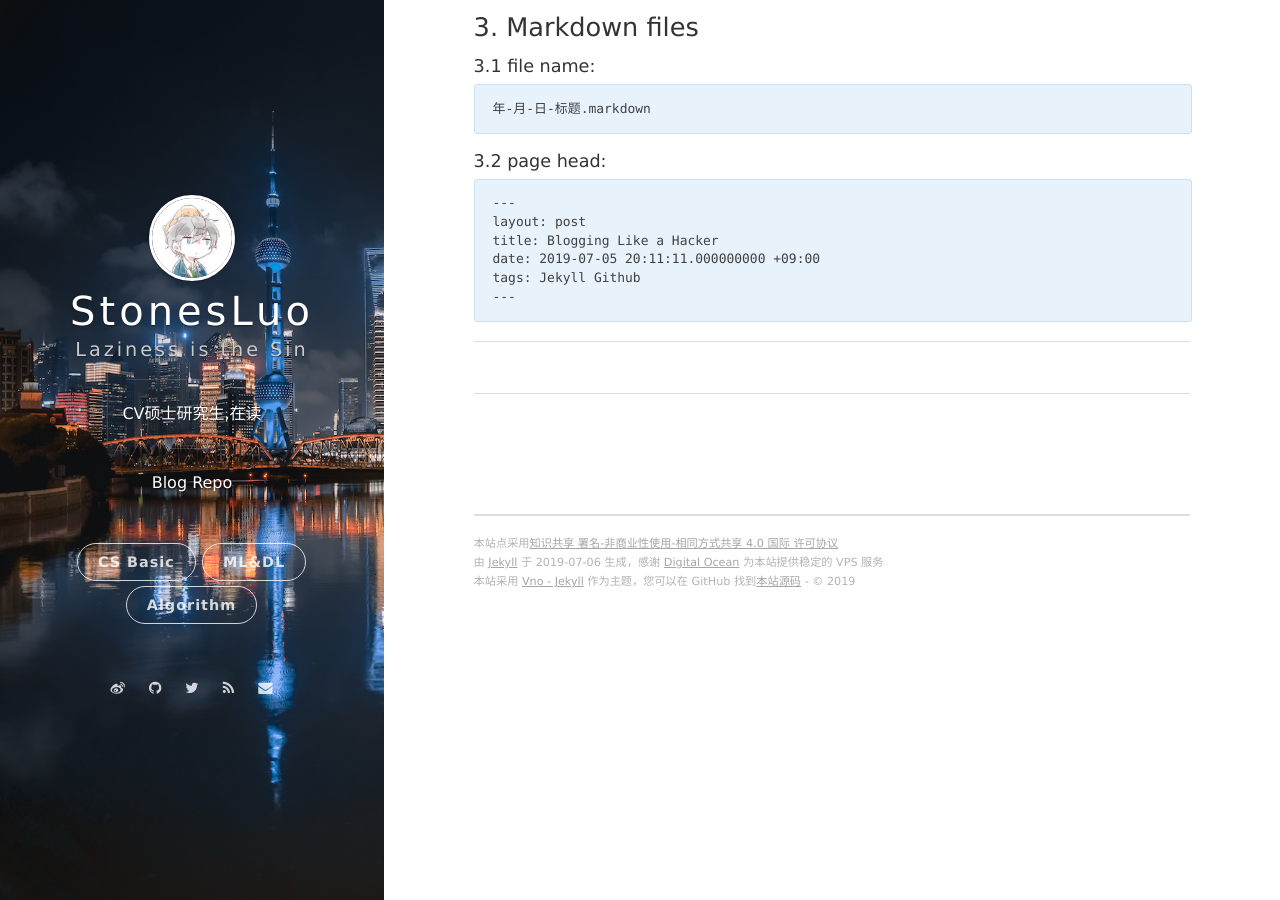
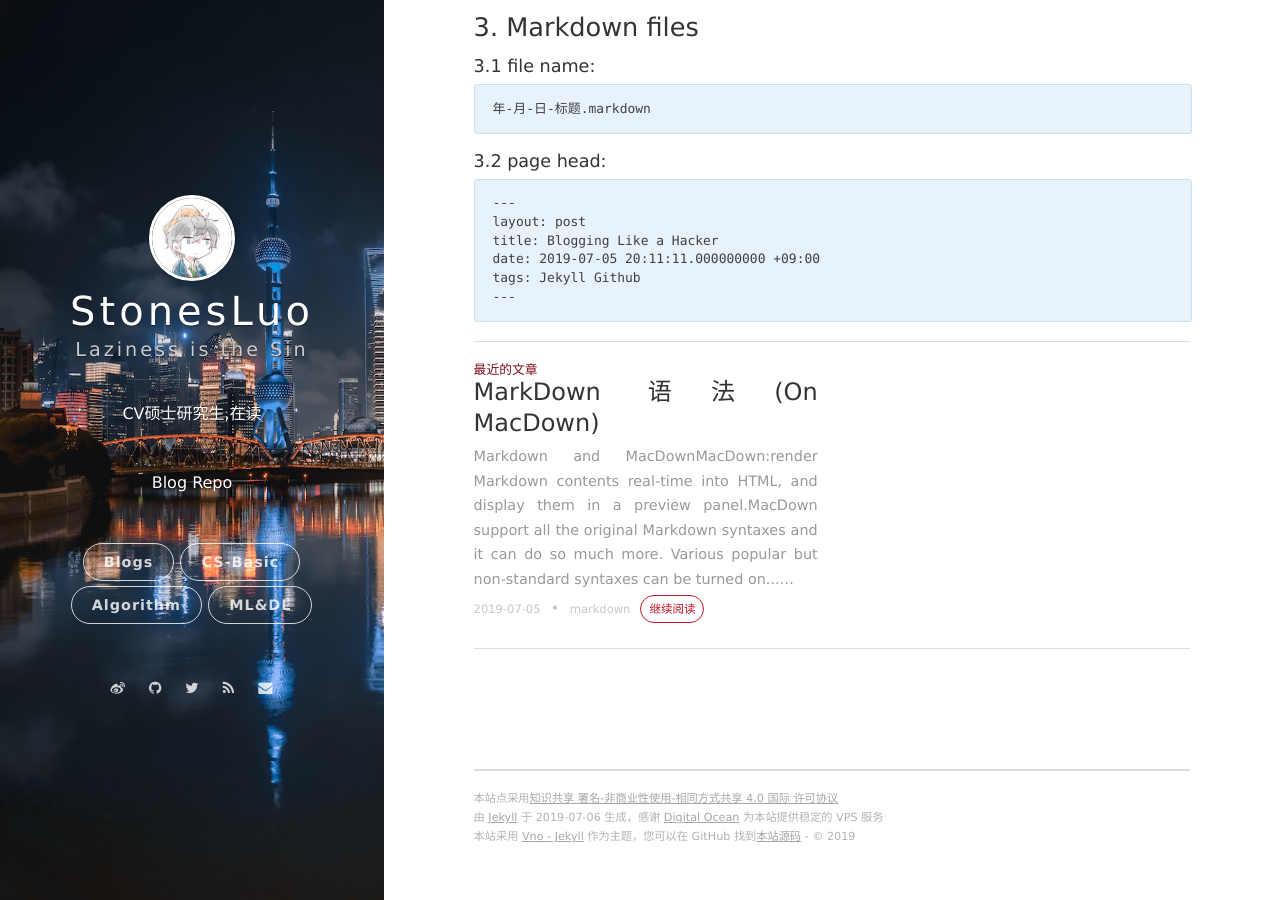
Before and after one commit to StonesLuo/algor, a Jekyll site: the page built from _posts/2019-07-05-blogs-building.md, in a window 1280 px wide and 900 px high, scrolled down 836 px. Built offline with Jekyll 4.4.1, drawn with Linux system fonts in a browser that asks for light colours; nearby versions of some CDN libraries; part of the change alters nothing that is shown.

Commit message:
unified repo

`````diff
--- a/_config.yml
+++ b/_config.yml
@@ -17,13 +17,14 @@ highlighter: rouge
 
 # The blog button should not be removed.
 blog_button:
-    title: CS Basic
-    description: Visit CS Basic blogs
+    title: Blogs
+    description: Visit blogs
 
 # Navigation buttons in the front page.
 nav:
+    - {title: CS-Basic, description: Blogs on ML&DL, url: 'https://stonesluo.github.io/cs-basic/#blog'}
+    - {title: Algorithm, description: Blogs on Algorithm, url: 'https://stonesluo.github.io/algor/#blog'}
     - {title: ML&DL, description: Blogs on ML&DL, url: 'https://stonesluo.github.io/ml-dl/#blog'}
-    - {title: Algorithm, description: Blogs on Algorithm, url: 'https://stonesluo.github.io/algor/#blog'}
 
 # Pagination
 plugins: [jekyll-paginate]
--- /dev/null
+++ b/_posts/2019-07-05-markdown-rules.md
@@ -0,0 +1,349 @@
+---
+layout: post
+title: MarkDown 语法(On MacDown)
+
+date: 2019-07-05 21:11:11.000000000 +09:00
+tags: markdown
+---
+
+![MacDown logo](http://macdown.uranusjr.com/static/images/logo-160.png)
+## Markdown and MacDown
+
+**MacDown**:render Markdown contents real-time into HTML, and display them in a preview panel.
+
+![MacDown Screenshot](http://d.pr/i/10UGP+)
+
+MacDown support all the original Markdown syntaxes and it can do so much more. Various popular but non-standard syntaxes can be turned on/off from the [**Markdown** preference pane](#markdown-pane).
+
+People can specify extra HTML rendering options through the [**Rendering** preference pane](#rendering-pane).
+
+People  can customize the editor window to you liking in the [**Editor** preferences pane](#editor-pane):
+
+You can configure various application (that's me!) behaviors in the [**General** preference pane](#general-pane).
+
+## The Basics
+To learn about fance things, skip to the [**Markdown** preference pane](#markdown-pane).
+### Line Breaks
+To force a line break, **put two spaces and a
+ newline (return) at the end of the line**.
+
+* This two-line bullet
+won't break
+
+* This two-line bullet will break
+
+Here is the code:
+
+```
+* This two-line bullet
+won't break
+
+* This two-line bullet
+will break
+```
+
+### Strong and Emphasize
+
+**Strong**: `**Strong**` or `__Strong__` (Command-B)
+*Emphasize*: `*Emphasize*` or `_Emphasize_`[^emphasize] (Command-I)
+
+### Headers (like this one!)
+
+	Header 1
+	========
+
+	Header 2
+	--------
+
+or
+
+	# Header 1
+	## Header 2
+	### Header 3
+	#### Header 4
+	##### Header 5
+	###### Header 6
+
+
+
+### Links and Email
+#### Inline
+1.Just put angle brackets around an email and it becomes clickable: <uranusjr@gmail.com>
+`<uranusjr@gmail.com>`
+
+2.Same thing with urls: <http://macdown.uranusjr.com>
+` <http://macdown.uranusjr.com>`
+
+3.Perhaps you want to some link text like this: [Macdown Website](http://macdown.uranusjr.com "Title")
+`[Macdown Website](http://macdown.uranusjr.com "Title")` (The title is optional)
+
+
+#### Reference style
+Sometimes it looks too messy to include big long urls inline, or you want to keep all your urls together.
+
+Make [a link][arbitrary_id] `[a link][arbitrary_id]` then on it's own line anywhere else in the file:
+`[arbitrary_id]: http://macdown.uranusjr.com "Title"`
+
+If the link text itself would make a good id, you can link [like this][] `[like this][]`, then on it's own line anywhere else in the file:
+`[like this]: http://macdown.uranusjr.com`
+
+[arbitrary_id]: http://macdown.uranusjr.com "Title"
+[like this]: http://macdown.uranusjr.com
+
+
+### Images
+#### Inline
+`![Alt Image Text](path/or/url/to.jpg "Optional Title")`
+#### Reference style
+`![Alt Image Text][image-id]`
+on it's own line elsewhere:
+`[image-id]: path/or/url/to.jpg "Optional Title"`
+
+
+### Lists
+
+* Lists must be preceded by a blank line (or block element)
+* Unordered lists start each item with a `*`
+- `-` works too
+	* Indent a level to make a nested list
+		1. Ordered lists are supported.
+		2. Start each item (number-period-space) like `1. `
+		42. It doesn't matter what number you use, MacDown will render them sequentially
+		1. So you might want to start each line with `1.` and let me sort it out
+
+Here is the code:
+
+```
+* Lists must be preceded by a blank line (or block element)
+* Unordered lists start each item with a `*`
+- `-` works too
+	* Indent a level to make a nested list
+		1. Ordered lists are supported.
+		2. Start each item (number-period-space) like `1. `
+		42. It doesn't matter what number you use, I will render them sequentially
+		1. So you might want to start each line with `1.` and let me sort it out
+```
+
+
+
+### Block Quote
+
+> Angle brackets `>` are used for block quotes.
+Technically not every line needs to start with a `>` as long as
+there are no empty lines between paragraphs.
+> Looks kinda ugly though.
+> > Block quotes can be nested.
+> > > Multiple Levels
+>
+> Most markdown syntaxes work inside block quotes.
+>
+> * Lists
+> * [Links][arbitrary_id]
+> * Etc.
+
+Here is the code:
+
+```
+> Angle brackets `>` are used for block quotes.
+Technically not every line needs to start with a `>` as long as
+there are no empty lines between paragraphs.
+> Looks kinda ugly though.
+> > Block quotes can be nested.
+> > > Multiple Levels
+>
+> Most markdown syntaxes work inside block quotes.
+>
+> * Lists
+> * [Links][arbitrary_id]
+> * Etc.
+```
+
+
+### Inline Code
+`Inline code` is indicated by surrounding it with backticks:
+`` `Inline code` ``
+
+If your ``code has `backticks` `` that need to be displayed, you can use double backticks:
+```` ``Code with `backticks` `` ````  (mind the spaces preceding the final set of backticks)
+
+
+### Block Code
+If you indent at least four spaces or one tab, I'll display a code block.
+
+	print('This is a code block')
+	print('The block must be preceded by a blank line')
+	print('Then indent at least 4 spaces or 1 tab')
+	print('Nesting does nothing. Your code is displayed Literally')
+
+I also know how to do something called [Fenced Code Blocks](#fenced-code-block) which I will tell you about later.
+
+### Horizontal Rules
+If you type three asterisks `***` or three dashes `---` on a line, I'll display a horizontal rule:
+
+***
+
+
+## <a name="markdown-pane"></a>The Markdown Preference Pane
+This is where I keep all preferences related to how I parse markdown into html.
+![Markdown preferences pane](http://d.pr/i/RQEi+)
+
+### Document Formatting
+The ***Smartypants*** extension automatically transforms straight quotes (`"` and `'`) in your text into typographer’s quotes (`“`, `”`, `‘`, and `’`) according to the context. Very useful if you’re a typography freak like I am. Quote and Smartypants are syntactically incompatible. If both are enabled, Quote takes precedence.
+
+
+### Block Formatting
+
+#### Table
+
+This is a table:
+
+First Header  | Second Header
+------------- | -------------
+Content Cell  | Content Cell
+Content Cell  | Content Cell
+
+You can align cell contents with syntax like this:
+
+| Left Aligned  | Center Aligned  | Right Aligned |
+|:------------- |:---------------:| -------------:|
+| col 3 is      | some wordy text |         $1600 |
+| col 2 is      | centered        |           $12 |
+| zebra stripes | are neat        |            $1 |
+
+The left- and right-most pipes (`|`) are only aesthetic, and can be omitted. The spaces don’t matter, either. Alignment depends solely on `:` marks.
+
+#### <a name="fenced-code-block">Fenced Code Block</a>
+
+This is a fenced code block:
+
+```
+print('Hello world!')
+```
+
+You can also use waves (`~`) instead of back ticks (`` ` ``):
+
+~~~python
+print('Hello world!')
+list = [1, 2, 3, 5]
+foo = (5,7,8,9)
+for f, b in zip(list, foo):
+	print(f,b)
+~~~
+
+
+You can add an optional language ID at the end of the first line. The language ID will only be used to highlight the code inside if you tick the ***Enable highlighting in code blocks*** option. This is what happens if you enable it:
+
+![Syntax highlighting example](http://d.pr/i/9HM6+)
+
+
+
+
+### Inline Formatting
+
+The following is a list of optional inline markups supported:
+
+Option name         | Markup           | Result if enabled     |
+--------------------|------------------|-----------------------|
+Intra-word emphasis | So A\*maz\*ing   | So A<em>maz</em>ing   |
+Strikethrough       | \~~Much wow\~~   | <del>Much wow</del>   |
+Underline [^under]  | \_So doge\_      | <u>So doge</u>        |
+Quote [^quote]      | \"Such editor\"  | <q>Such editor</q>    |
+Highlight           | \==So good\==    | <mark>So good</mark>  |
+Superscript         | hoge\^(fuga)     | hoge<sup>fuga</sup>   |
+Autolink            | http://t.co      | <http://t.co>         |
+Footnotes           | [\^4] and [\^4]: | [^4] and footnote 4   |
+
+[^4]: You don't have to use a number. Arbitrary things like `[^footy note4]` and `[^footy note4]:` will also work. But they will *render* as numbered footnotes. Also, no need to keep your footnotes in order, I will sort out the order for you so they appear in the same order they were referenced in the text body. You can even keep some footnotes near where you referenced them, and collect others at the bottom of the file in the traditional place for footnotes.
+
+
+
+
+## <a name="rendering-pane"></a>The Rendering Preference Pane
+This is where I keep preferences relating to how I render and style the parsed markdown in the preview window.
+![Rendering preferences pane](http://d.pr/i/rT4d+)
+
+### CSS
+You can choose different css files for me to use to render your html. You can even customize or add your own custom css files.
+
+### Syntax Highlighting
+You have already seen how I can syntax highlight your fenced code blocks. See the [Fenced Code Block](#fenced-code-block) section if you haven’t! You can also choose different themes for syntax highlighting.
+
+### TeX-like Math Syntax
+I can also render TeX-like math syntaxes, if you allow me to.[^math] I can do inline math like this: \\( 1 + 1 \\) or this (in MathML): <math><mn>1</mn><mo>+</mo><mn>1</mn></math>, and block math:
+
+\\[
+    A^T_S = B
+\\]
+
+or (in MathML)
+
+<math display="block">
+    <msubsup><mi>A</mi> <mi>S</mi> <mi>T</mi></msubsup>
+    <mo>=</mo>
+    <mi>B</mi>
+</math>
+
+
+
+### Task List Syntax
+1. [x] I can render checkbox list syntax
+	* [x] I support nesting
+	* [x] I support ordered *and* unordered lists
+2. [ ] I don't support clicking checkboxes directly in the html window
+
+
+### Jekyll front-matter
+If you like, I can display Jekyll front-matter in a nice table. Just make sure you put the front-matter at the very beginning of the file, and fence it with `---`. For example:
+
+```
+---
+title: "Macdown is my friend"
+date: 2014-06-06 20:00:00
+---
+```
+
+### Render newline literally
+Normally I require you to put two spaces and a newline (aka return) at the end of a line in order to create a line break. If you like, I can render a newline any time you end a line with a newline. However, if you enable this, markdown that looks lovely when I render it might look pretty funky when you let some *other* program render it.
+
+
+
+
+
+## <a name="general-pane"></a>The General Preferences Pane
+
+This is where I keep preferences related to application behavior.
+![General preferences pane](http://d.pr/i/rvwu+)
+
+The General Preferences Pane allows you to tell me how you want me to behave. For example, do you want me to make sure there is a document open when I launch? You can also tell me if I should constantly update the preview window as you type, or wait for you to hit `command-R` instead. Maybe you prefer your editor window on the right? Or to see the word-count as you type. This is also the place to tell me if you are interested in pre-releases of me, or just want to stick to better-tested official releases.
+
+## <a name="editor-pane"></a>The Editor Preference Pane
+This is where I keep preferences related to the behavior and styling of the editing window.
+![Editor preferences pane](http://d.pr/i/6OL5+)
+
+
+### Styling
+
+My editor provides syntax highlighting. You can edit the base font and the coloring/sizing theme. I provided some default themes (courtesy of [Mou](http://mouapp.com)’s creator, Chen Luo) if you don’t know where to start.
+
+You can also edit, or even add new themes if you want to! Just click the ***Reveal*** button, and start moving things around. Remember to use the correct file extension (`.styles`), though. I’m picky about that.
+
+I offer auto-completion and other functions to ease your editing experience. If you don’t like it, however, you can turn them off.
+
+
+
+
+
+## Hack On
+
+That’s about it. Thanks for listening. I’ll be quiet from now on (unless there’s an update about the app—I’ll remind you for that!).
+
+Happy writing!
+
+
+[^emphasize]: If **Underlines** is turned on, `_this notation_` will render as underlined instead of emphasized
+
+[^under]: If **Underline** is disabled `_this_` will be rendered as *emphasized* instead of being underlined.
+
+[^quote]: **Quote** replaces literal `"` characters with html `<q>` tags. **Quote** and **Smartypants** are syntactically incompatible. If both are enabled, **Quote** takes precedence. Note that **Quote** is different from *blockquote*, which is part of standard Markdown.
+
+[^math]: Internet connection required.
`````
Also changed, not shown: README.md, 2 other files.
